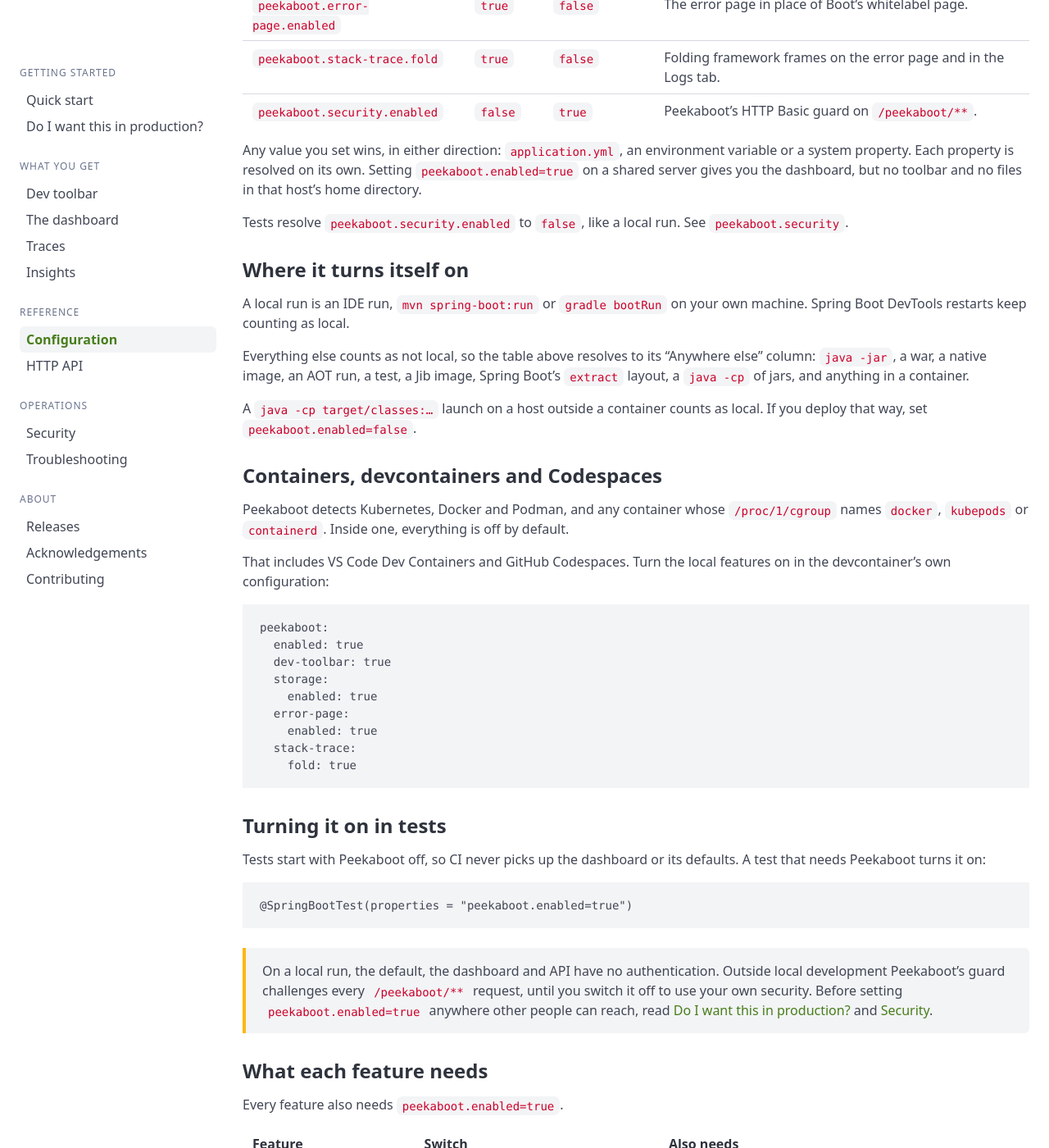
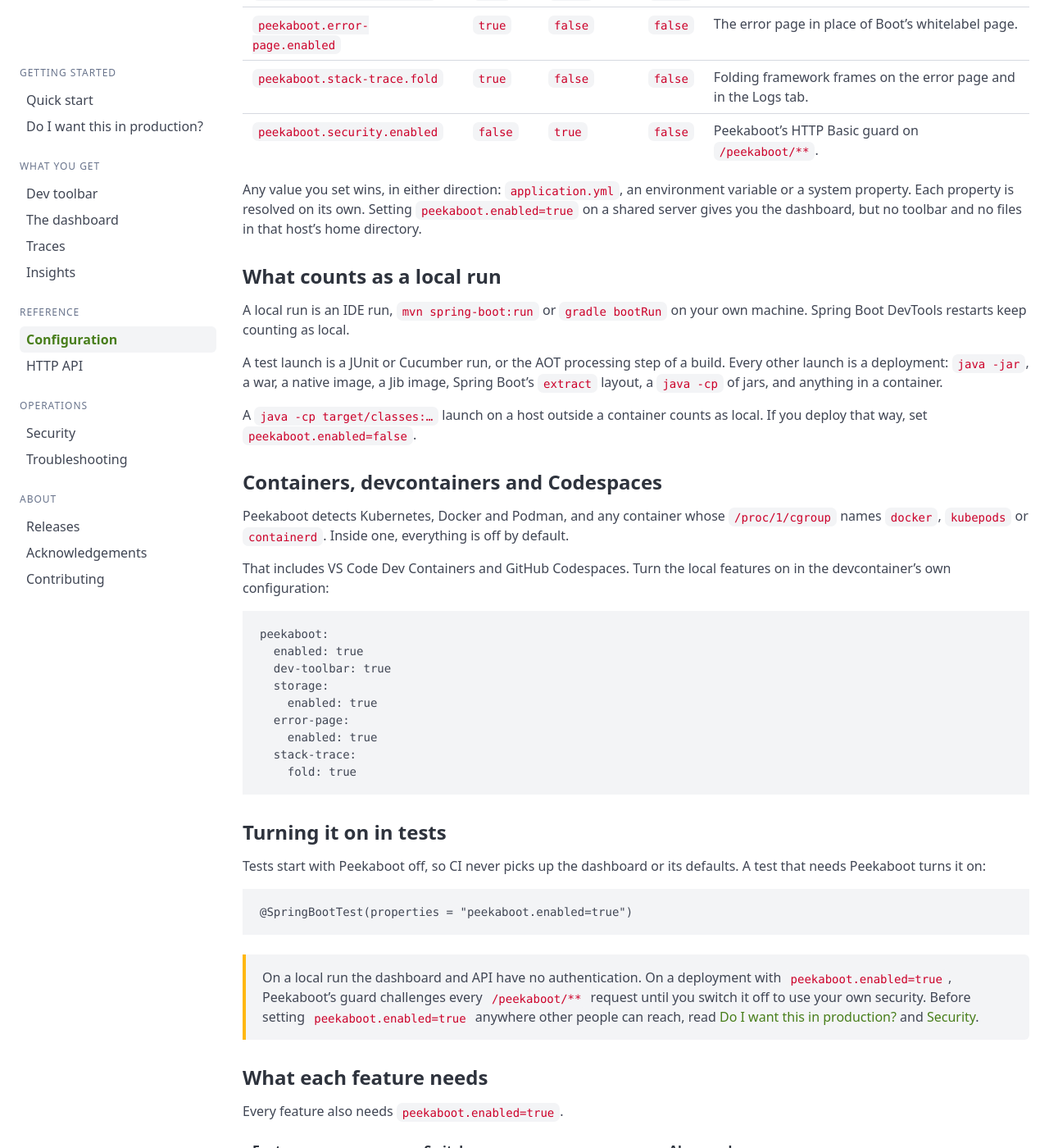
Before and after one commit to peekaboot-org/peekaboot-org.github.io, a Jekyll site: the page built from docs/configuration.md, in a window 1280 px wide and 1400 px high, scrolled down 534 px. Shown: the whole window at 82% size. Built offline with Jekyll 4.4.1, drawn with Linux system fonts in a browser that asks for light colours; some of the changed text lies outside the part shown.

Commit message:
docs: state the activation rule once, by launch

````diff
--- a/docs/configuration.md
+++ b/docs/configuration.md
@@ -11,29 +11,26 @@
 
 Six properties default according to how the application was launched.
 
-| Property | Local run | Anywhere else | Turns on |
-|---|---|---|---|
-| `peekaboot.enabled` | `true` | `false` | The dashboard, its API, and Peekaboot's defaults. |
-| `peekaboot.dev-toolbar` | `true` | `false` | The toolbar, log capture and request-detail capture. |
-| `peekaboot.storage.enabled` | `true` | `false` | Writing the charts and the run history to disk. |
-| `peekaboot.error-page.enabled` | `true` | `false` | The error page in place of Boot's whitelabel page. |
-| `peekaboot.stack-trace.fold` | `true` | `false` | Folding framework frames on the error page and in the Logs tab. |
-| `peekaboot.security.enabled` | `false` | `true` | Peekaboot's HTTP Basic guard on `/peekaboot/**`. |
+| Property | Local run | Deployment | Test | Turns on |
+|---|---|---|---|---|
+| `peekaboot.enabled` | `true` | `false` | `false` | The dashboard, its API, and Peekaboot's defaults. |
+| `peekaboot.dev-toolbar` | `true` | `false` | `false` | The toolbar, log capture and request-detail capture. |
+| `peekaboot.storage.enabled` | `true` | `false` | `false` | Writing the charts and the run history to disk. |
+| `peekaboot.error-page.enabled` | `true` | `false` | `false` | The error page in place of Boot's whitelabel page. |
+| `peekaboot.stack-trace.fold` | `true` | `false` | `false` | Folding framework frames on the error page and in the Logs tab. |
+| `peekaboot.security.enabled` | `false` | `true` | `false` | Peekaboot's HTTP Basic guard on `/peekaboot/**`. |
 
 Any value you set wins, in either direction: `application.yml`, an environment variable or a
 system property. Each property is resolved on its own. Setting `peekaboot.enabled=true` on a
 shared server gives you the dashboard, but no toolbar and no files in that host's home directory.
 
-Tests resolve `peekaboot.security.enabled` to `false`, like a local run. See
-[`peekaboot.security`](#peekabootsecurity).
-
-### Where it turns itself on {#local-run}
+### What counts as a local run {#local-run}
 
 A local run is an IDE run, `mvn spring-boot:run` or `gradle bootRun` on your own machine.
 Spring Boot DevTools restarts keep counting as local.
 
-Everything else counts as not local, so the table above resolves to its "Anywhere else" column:
-`java -jar`, a war, a native image, an AOT run, a test, a Jib image, Spring Boot's `extract`
+A test launch is a JUnit or Cucumber run, or the AOT processing step of a build. Every other
+launch is a deployment: `java -jar`, a war, a native image, a Jib image, Spring Boot's `extract`
 layout, a `java -cp` of jars, and anything in a container.
 
 A `java -cp target/classes:…` launch on a host outside a container counts as local. If you
@@ -69,9 +66,10 @@
 ```
 
 <div class="pk-callout pk-callout--warning" markdown="1">
-On a local run, the default, the dashboard and API have no authentication. Outside local
-development Peekaboot's guard challenges every `/peekaboot/**` request, until you switch it off
-to use your own security. Before setting `peekaboot.enabled=true` anywhere other people can reach,
+On a local run the dashboard and API have no authentication. On a deployment with
+`peekaboot.enabled=true`, Peekaboot's guard challenges every `/peekaboot/**` request until you
+switch it off to use your own security. Before setting `peekaboot.enabled=true` anywhere other
+people can reach,
 read [Do I want this in production?]({{ '/docs/in-production/' | relative_url }}) and
 [Security]({{ '/docs/security/' | relative_url }}).
 </div>
@@ -169,8 +167,7 @@
 | `peekaboot.security.password` | unset | A fixed password. Nothing is generated or written to disk. |
 | `peekaboot.security.credentials-file` | `security.properties` in the storage directory | Where the generated password's hash is stored. A path you set is written even while storage is off. |
 
-`enabled` is on for a deployment launch and off for local runs and tests. `false`, `no`,
-`off` and `0` turn it off, while `yes`, `on` or `1` [stops startup](#switch-values).
+`enabled` defaults by launch. See [When Peekaboot is on](#when-peekaboot-is-on).
 
 `username` uses the build's artifact id, then `spring.application.name`, then `peekaboot`. The
 suffix `-admin` is always appended.
@@ -178,7 +175,7 @@
 With `password` unset, Peekaboot generates a 26-character password on first start, prints it in
 the `Peekaboot Security` block of the startup log and stores only its hash. The hash goes to
 `security.properties` in the [storage directory](#peekabootstorage). With storage off, the
-default outside local development, nothing is written and the password changes on every restart.
+default on a deployment, nothing is written and the password changes on every restart.
 The startup log says so. Set `credentials-file` or `password` to keep it stable.
 
 Failed logins are not throttled. See [Security, securing the
````
